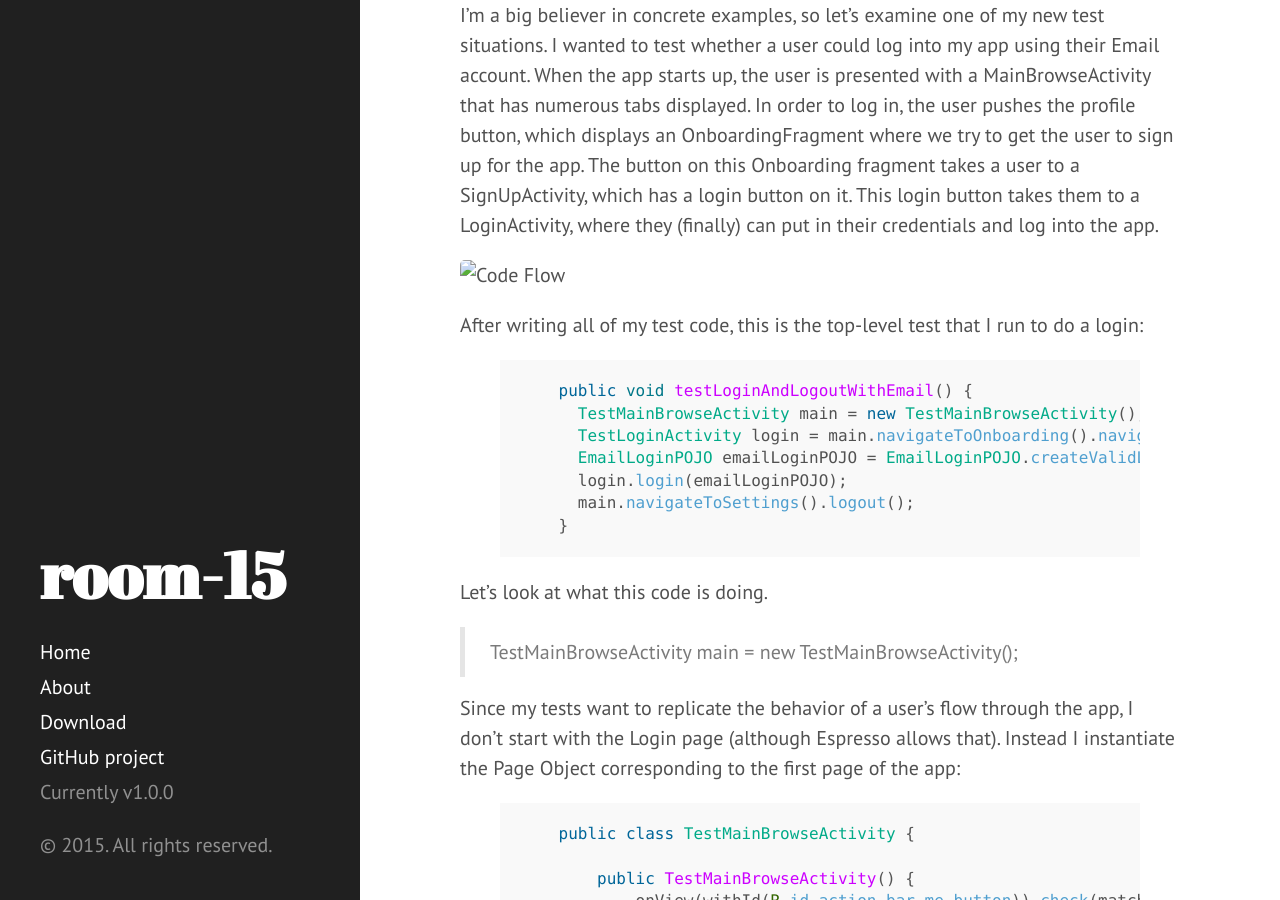
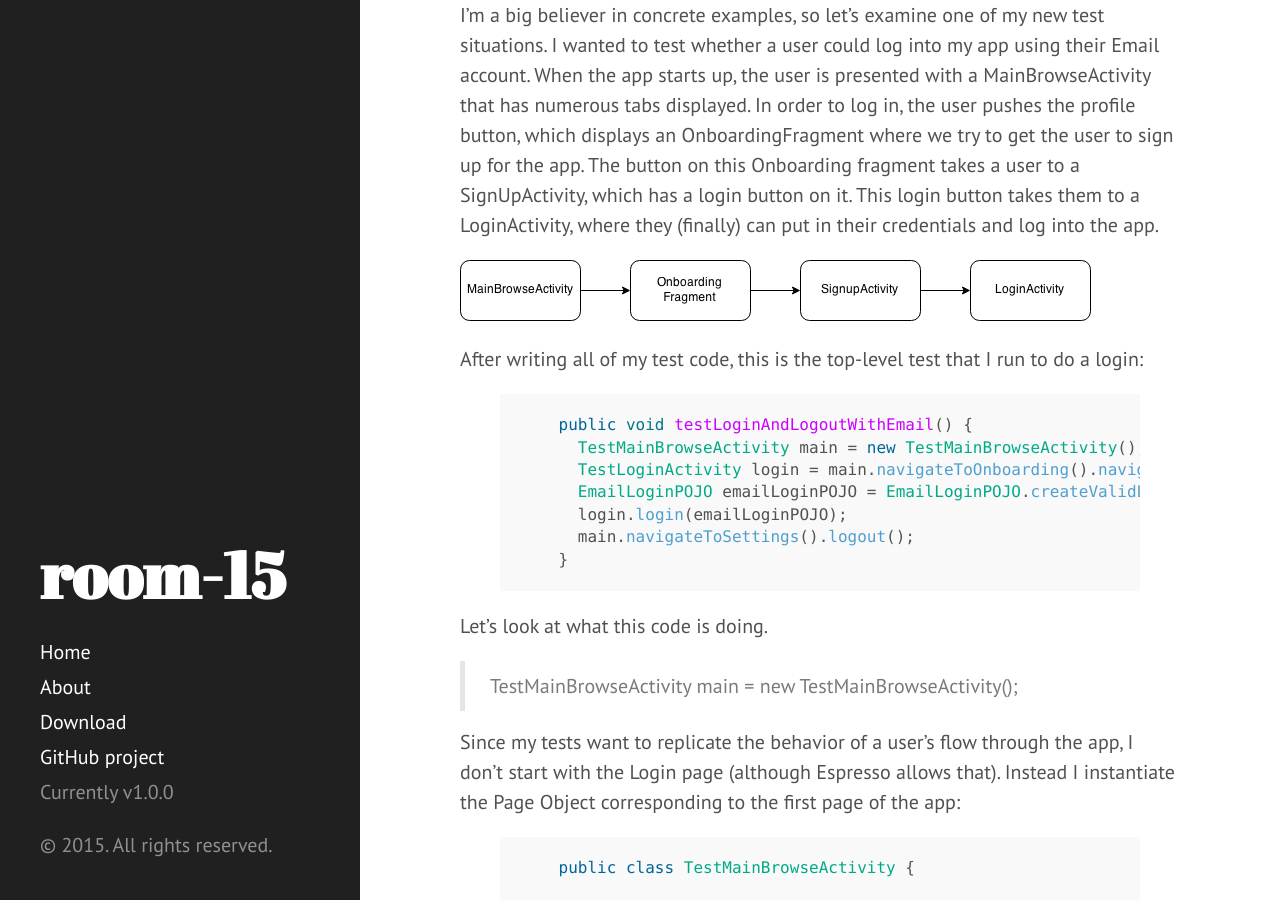
Before and after one commit to room-15/blog, a Jekyll site: the page built from _posts/2015-03-19-adventures-in-espresso-p2.md, in a window 1280 px wide and 900 px high, scrolled down 1031 px. Built offline with Jekyll 4.4.1, drawn with Linux system fonts in a browser that asks for light colours; comment, search, counter and statistics services are not loaded.

Commit message:
Fixed broken link due to changed site url

```diff
--- a/_posts/2015-03-19-adventures-in-espresso-p2.md
+++ b/_posts/2015-03-19-adventures-in-espresso-p2.md
@@ -18,7 +18,7 @@ So I deleted that test and started over, with the principles of applying the Pag
 
 I'm a big believer in concrete examples, so let's examine one of my new test situations. I wanted to test whether a user could log into my app using their Email account. When the app starts up, the user is presented with a MainBrowseActivity that has numerous tabs displayed. In order to log in, the user pushes the profile button, which displays an OnboardingFragment where we try to get the user to sign up for the app. The button on this Onboarding fragment takes a user to a SignUpActivity, which has a login button on it. This login button takes them to a LoginActivity, where they (finally) can put in their credentials and log into the app.
 
-![Code Flow]({{ site.url }}images/Flow.png)
+![Code Flow]({{ site.url }}/images/Flow.png)
 
 After writing all of my test code, this is the top-level test that I run to do a login:
 
```
